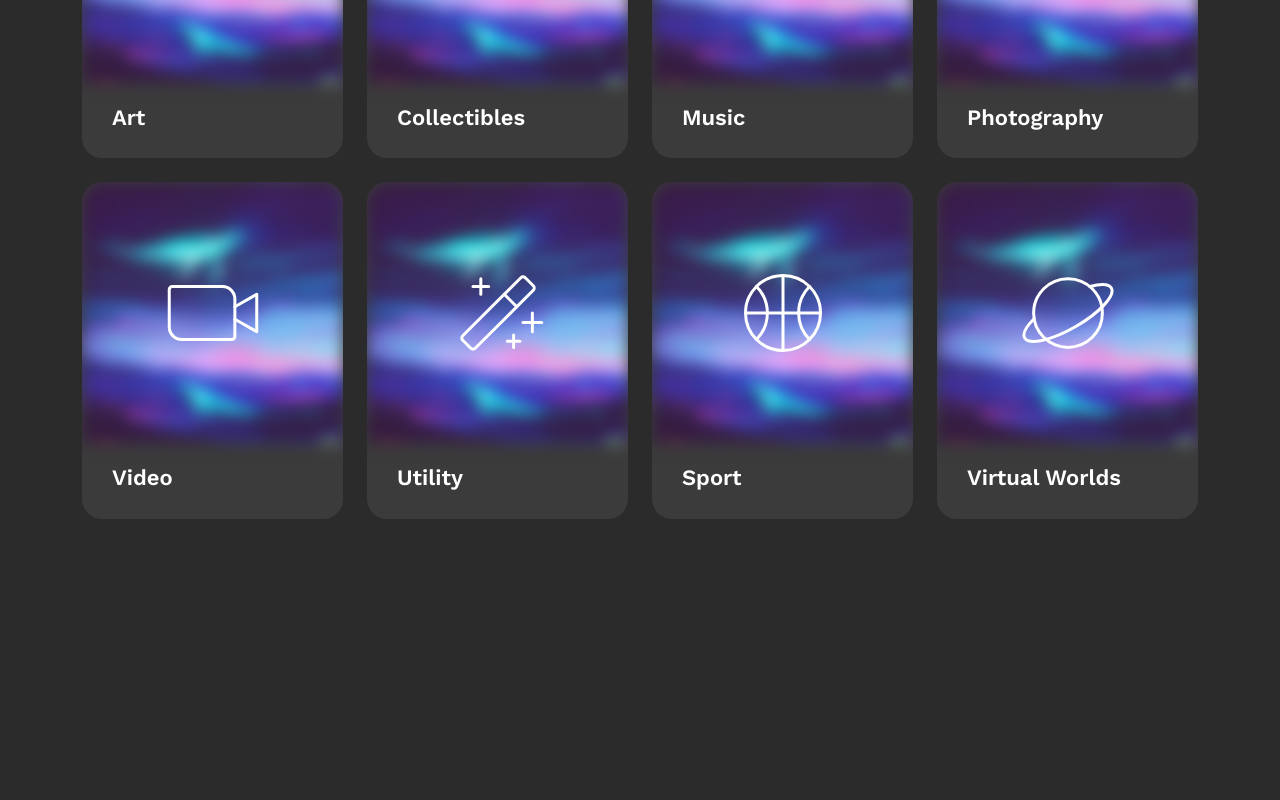
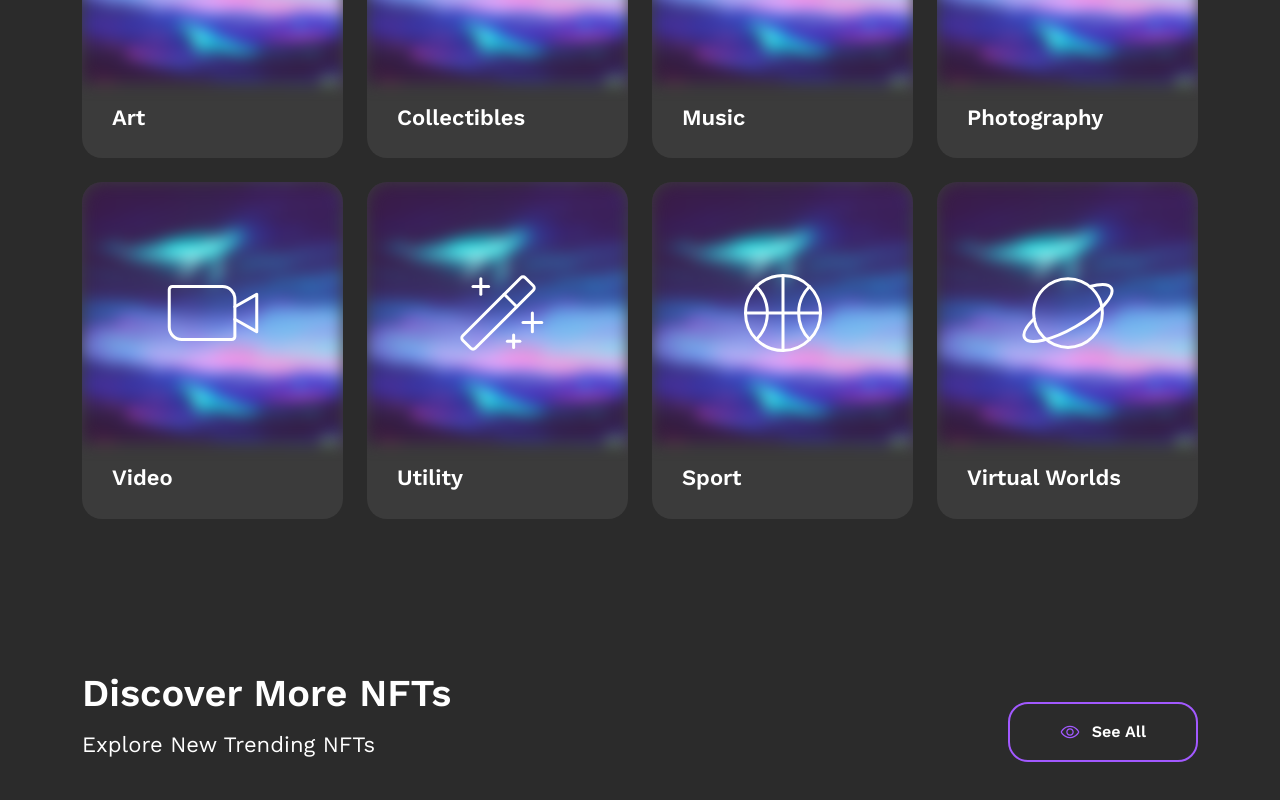
Before and after one commit to aleksi-svaridze/react-ntf, a React (Create React App) app: page / in a window 1280 px wide. Shown: the part 3261-4061 px from the top of the page. Before the commit the page ends 3860 px from the top, so only its background shows below. Built offline with nearby package versions, Linux system fonts and the light colour scheme.

Commit message:
Start NFTs section structure

```diff
--- a/src/App.js
+++ b/src/App.js
@@ -3,6 +3,7 @@ import Hero from "./layout/hero/Hero";
 import Collection from "./layout/collection/Collection";
 import Creators from "./layout/creators/Creators";
 import Categories from "./layout/categories/Categories";
+import Nfts from "./layout/nfts/Nfts";
 
 
 function App() {
@@ -13,6 +14,7 @@ function App() {
       <Collection />
       <Creators />
       <Categories />
+      <Nfts />
     </div>
   );
 }
--- /dev/null
+++ b/src/components/nfts-card/NftsCard.jsx
@@ -0,0 +1,11 @@
+
+
+const NftsCard = () => {
+    return (
+        <div className="col-12 col-4">
+            <div className="nfts-card bg-black-secondary"></div>
+        </div>
+    )
+}
+
+export default NftsCard;
--- /dev/null
+++ b/src/components/nfts-card/_nfts-card.scss
@@ -0,0 +1,4 @@
+.nfts-card {
+    border-radius: 20px;
+
+}
--- /dev/null
+++ b/src/layout/nfts/Nfts.jsx
@@ -0,0 +1,22 @@
+import { PrimaryHeading } from "../../components/headings/Headings";
+import NftsCard from "../../components/nfts-card/NftsCard";
+import eyeIcon from '../../media/images/nfts/Eye.svg';
+
+const Nfts = () => {
+    return (
+        <div className="container py-4 mt-5">
+            <PrimaryHeading
+                heading='Discover More NFTs'
+                desc='Explore new trending NFTs'
+                btnText='See All'
+                btnIcon={eyeIcon}
+            />
+
+            <div className="row g-4 py-4 my-1 py-lg-5 my-lg-2">
+                <NftsCard />
+            </div>
+        </div>
+    )
+}
+
+export default Nfts;
--- a/src/styles/scss/main.scss
+++ b/src/styles/scss/main.scss
@@ -13,6 +13,7 @@
 @import '../../components/collection-counter/collection-counter';
 @import '../../components/creators-card/creators-card';
 @import '../../components/categories-card/categories-card';
+@import '../../components/nfts-card/nfts-card';
 
 @import '../../layout/hero/heroStyles';
 @import '../../layout/collection/collection';
```
Also changed, not shown: src/media/images/nfts/Eye.svg (added), src/styles/css/main.min.css, 1 other file (tests, documents, lock files or other folders).
